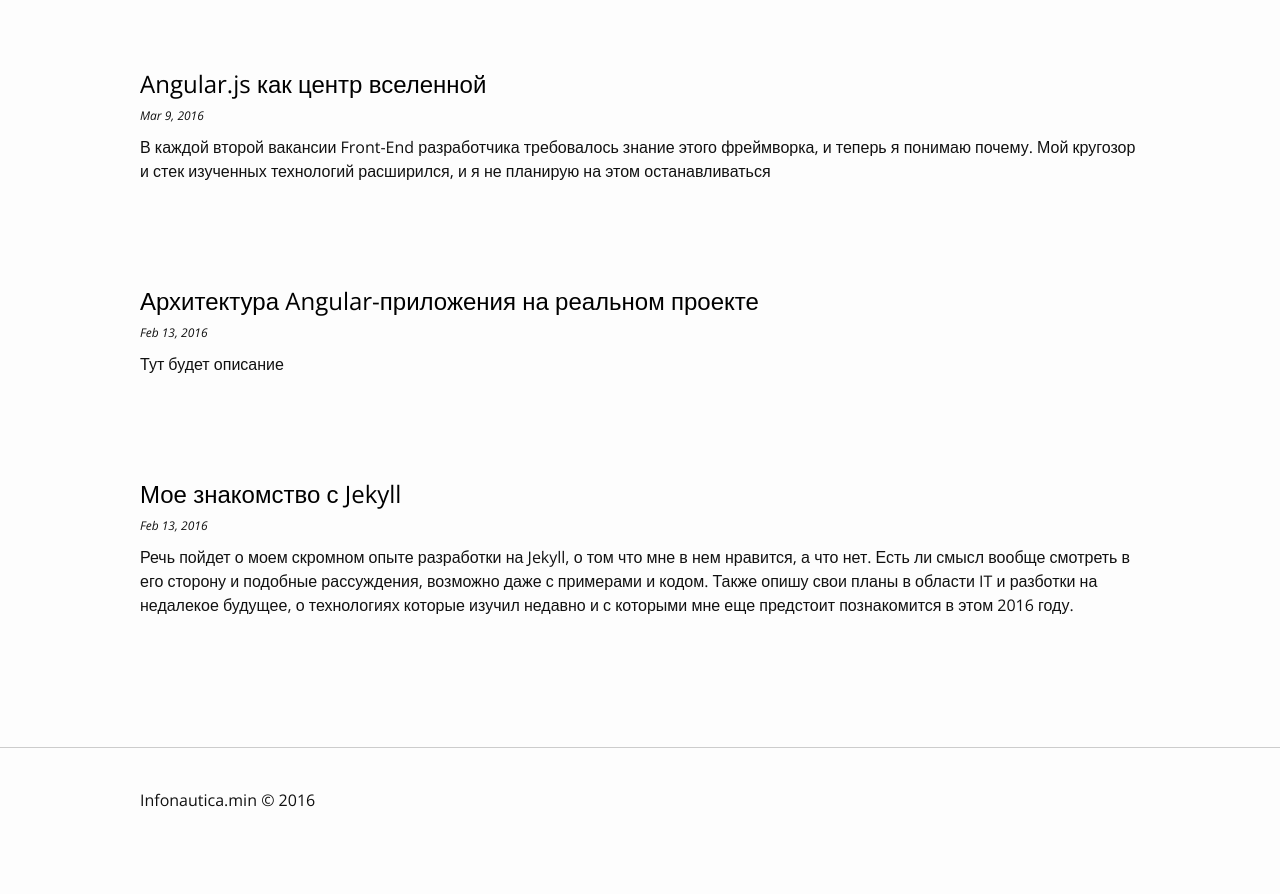
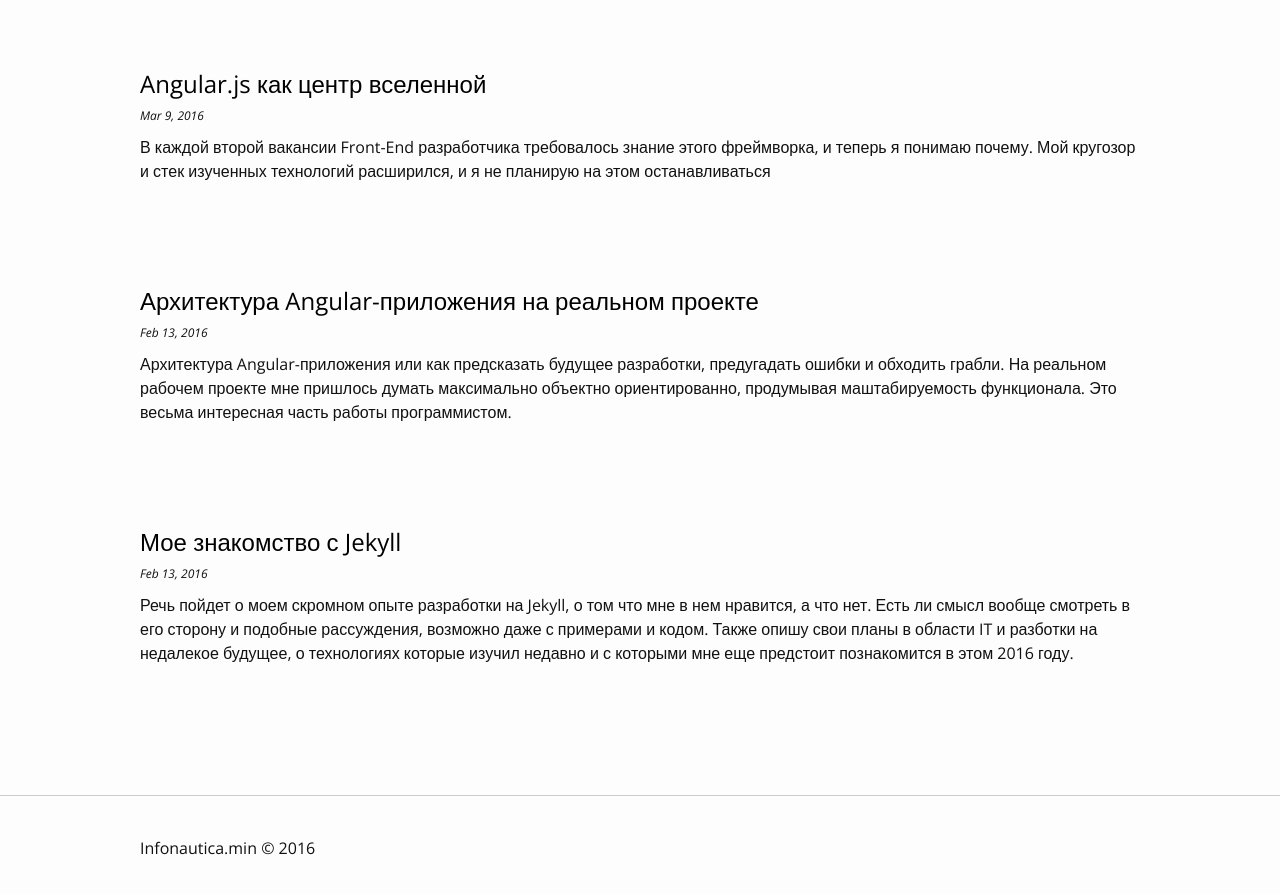
Before and after one commit to Infonautica/infonautica.github.io, a Jekyll site: the page built from index.html, in a window 1280 px wide and 900 px high, scrolled down 764 px. Shown: the top 894 px of the window. Built offline with Jekyll 4.4.1, drawn with Linux system fonts in a browser that asks for light colours; before the commit the page ends 1616 px from its top, so only the background shows below that.

Commit message:
Update 2016-05-17-angular-architecture.md

```diff
--- a/_posts/2016-05-17-angular-architecture.md
+++ b/_posts/2016-05-17-angular-architecture.md
@@ -3,7 +3,7 @@ layout: post
 title:  "Архитектура Angular-приложения на реальном проекте"
 date:   2016-02-13 20:21:16 +0300
 categories: blog
-promo: "Тут будет описание"
+promo: "Архитектура Angular-приложения или как предсказать будущее разработки, предугадать ошибки и обходить грабли. На реальном рабочем проекте мне пришлось думать максимально объектно ориентированно, продумывая маштабируемость функционала. Это весьма интересная часть работы программистом."
 ---
 ## Введение ##
 Что такое архитектура приложения и зачем она вообще нужна? Архитектура веб-приложения - это основа, это каркас, это вещь, определяющая последующую разработку. Нет ничего хуже неправильно выстроенной архитектуры, которая в процессе раширения и улучшения приложения будет ставить палки в колеса. Всего не предугадать, но можно (и даже нужно) постараться выстроить все таким образом, чтобы потом не возникло трудностей при добавлении функционала.
```
